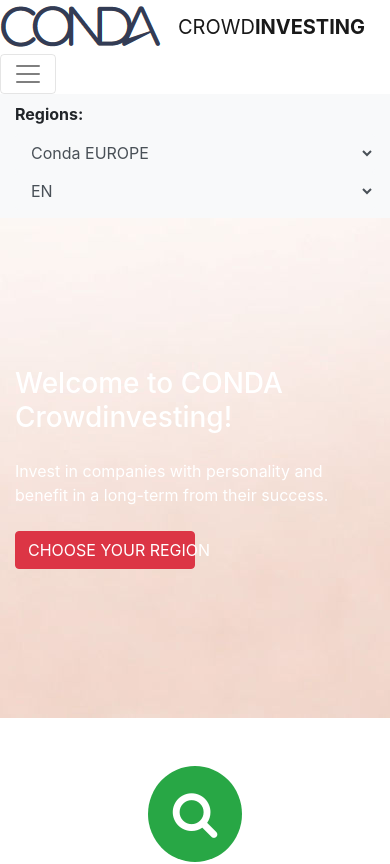
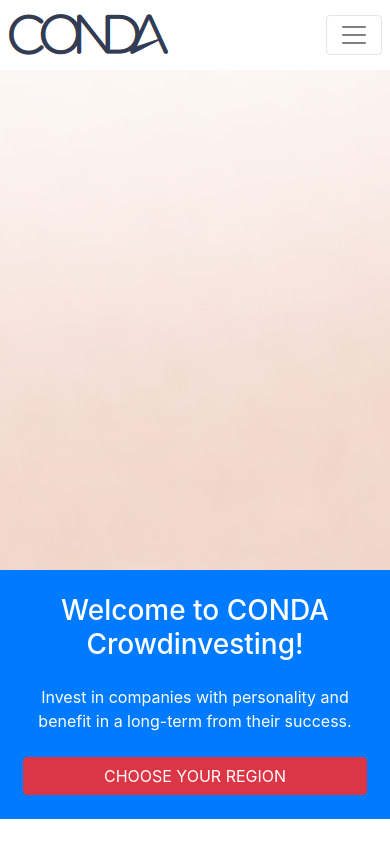
Before and after one commit to milospav7/CONDA---bootstrap-verzija, a website: page src/index.html in a window 390 px wide. Shown: the top 864 px of the page. Drawn offline with Linux system fonts and the light colour scheme.

Commit message:
final touch

```diff
--- a/src/index.html
+++ b/src/index.html
@@ -11,13 +11,13 @@
   </head>
   <body>
 	  <!-- NAVIGATION BAR WITH ATTACHED MENU-->
-	<nav class="navbar navbar-expand-lg navbar-light bg-white p-0">
+	<nav class="navbar navbar-expand-xl navbar-light bg-white p-0">
 	  <div class="container">
-		<a href="#" class="navbar-brand d-flex align-items-center">
+		<a href="#" class="navbar-brand d-flex align-items-center mx-2 my-2">
 		  <img src="images/conda.png" class="mr-3">
-		  <h5 class="font-weight-normal text-uppercase m-0">Crowd<strong>investing</strong></h5>
+		  <h5 class="font-weight-normal text-uppercase m-0 d-sm-block d-none">Crowd<strong>investing</strong></h5>
 		</a>
-		<button class="navbar-toggler" data-toggle="collapse" data-target="#navbarNav"><span class="navbar-toggler-icon"></span> </button>
+		<button class="navbar-toggler mr-2" data-toggle="collapse" data-target="#navbarNav"><span class="navbar-toggler-icon"></span> </button>
 		  <div class="collapse navbar-collapse" id="navbarNav">
 			<div class="navbar-nav ml-auto">
 			  <div class="nav-item">
@@ -40,7 +40,7 @@
 		  </div>
 	  </div>
 	</nav>
-	<section class="header-attach bg-light m-0 py-2 d-flex">
+	<section class="header-attach bg-light m-0 py-2 d-none d-lg-flex">
 		<div class="container">
 			<form class="form-inline">
 				<label for="gender" class="font-weight-bold mr-2">Regions: </label>
@@ -61,11 +61,18 @@
 	<!-- START SHOWCASE AREA WITH TEXT IN IT -->
 	<section class="showcase d-flex align-items-center" style="background:url(images/baner.jpg) no-repeat; height:500px; background-size:cover">
 		<div class="container">
-			<div class="showcase-inner d-flex flex-column text-white">
+			<div class="showcase-inner d-none d-lg-flex flex-column text-white">
 				<h3 class="mb-4">Welcome to CONDA Crowdinvesting!</h3>
 				<p class="mb-4">Invest in companies with personality and benefit in a long-term from their success.</p>
 				<button type="button" class="btn btn-danger text-uppercase w-50">choose your region</button>
 			</div>
+		</div>
+	</section>
+	<section class="welcome-area-responsible d-lg-none bg-primary py-4 px-2 text-center text-white">
+		<div class="container">
+			<h3 class="mb-4">Welcome to CONDA Crowdinvesting!</h3>
+			<p class="mb-4">Invest in companies with personality and benefit in a long-term from their success.</p>
+			<button type="button" class="btn btn-danger text-uppercase w-100">choose your region</button>
 		</div>
 	</section>
 	<!-- END SHOWCASE AREA -->
@@ -281,7 +288,7 @@
 				<button class="btn btn-outline-secondary text-uppercase w-100">Discover more projects</button>
 			</section>
 			<!-- NEWS SECTION -->
-			<section class="news mb-5 col-lg-4 col-md-16 col-sm-12 col-xs-12">
+			<section class="news mb-5 col-lg-4 col-md-6 col-sm-12 col-xs-12">
 				<h1 class="mb-4 display-4">News</h1>
 					<div class="project-single card p-2 mb-4">
 						<a href="" class="d-block"><img src="images/borza.png" class="card-img-top"></a>
```
